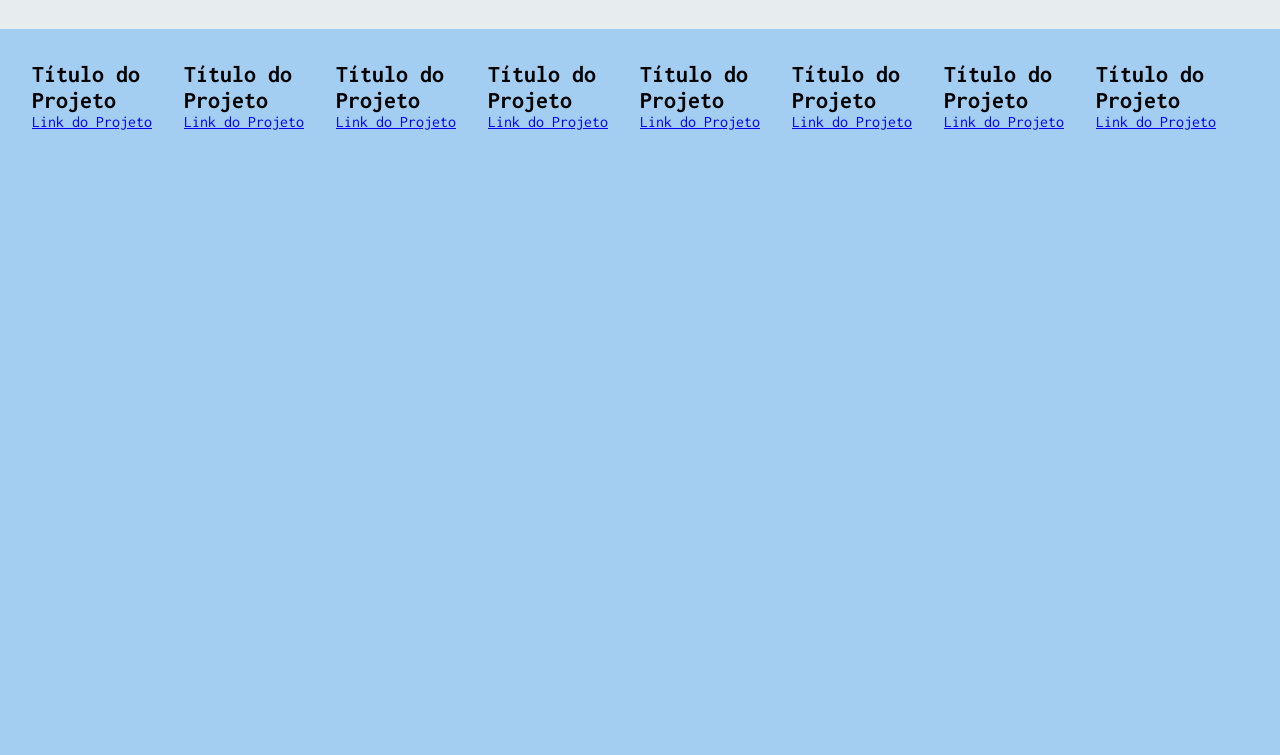
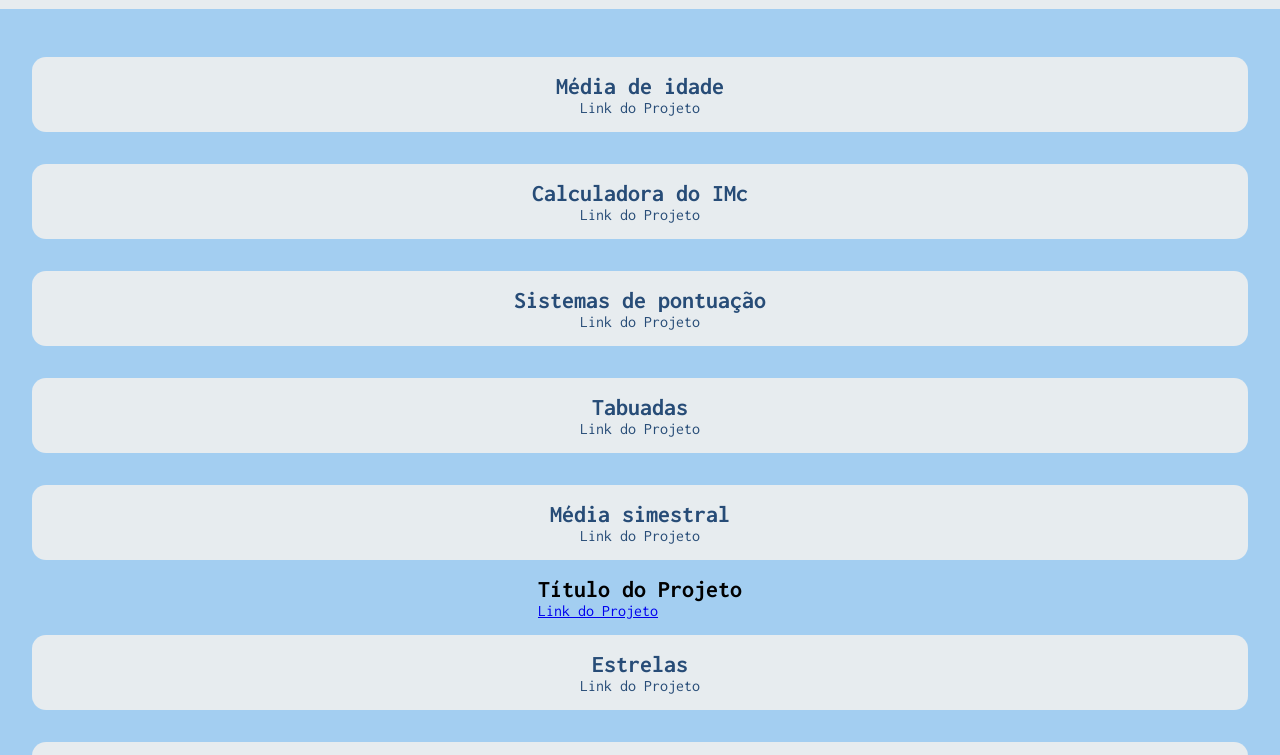
Before and after one commit to felipecardosopacheco/2-DS-html-js, a plain HTML site: page index.html in a window 1280 px wide. Shown: the part 92-847 px from the top of the page. Before the commit the page ends 800 px from the top, so only its background shows below. Drawn offline with nearby package versions, Linux system fonts and the light colour scheme.

Commit message:
Add files via upload

```diff
--- a/index.html
+++ b/index.html
@@ -9,43 +9,45 @@
 <body>
     <header>
         <h1>Projetos do 2º ano de DS</h1>
-        <h3>feito por Felipe Cardoso</h3>
     </header>
     <main>
         <section class="Projetos">
 <div class="cartao">
+    <h2>Média de idade</h2>
+  <a href="programa01.html"> Link do Projeto</a>
+</div>
+<div class="cartao">
+    <h2>Calculadora do IMc</h2>
+  <a href="programa02.html"> Link do Projeto</a>
+</div>
+<div class="cartao">
+    <h2>Sistemas de pontuação</h2>
+  <a href="programa03.html"> Link do Projeto</a>
+</div>
+<div class="cartao">
+    <h2>Tabuadas</h2>
+  <a href="programa07.html"> Link do Projeto</a>
+</div>
+<div class="cartao">
+    <h2>Média simestral</h2>
+  <a href="programa08.html"> Link do Projeto</a>
+</div>
+<div class="Numero Secreto 2">
     <h2>Título do Projeto</h2>
-  <a href="#"> Link do Projeto</a>
+  <a href="programa09.html"> Link do Projeto</a>
+</div>
+<div class="cartao">
+    <h2>Estrelas</h2>
+  <a href="programa10.html"> Link do Projeto</a>
 </div>
 <div class="cartao">
     <h2>Título do Projeto</h2>
-  <a href="#"> Link do Projeto</a>
-</div>
-<div class="cartao">
-    <h2>Título do Projeto</h2>
-  <a href="#"> Link do Projeto</a>
-</div>
-<div class="cartao">
-    <h2>Título do Projeto</h2>
-  <a href="#"> Link do Projeto</a>
-</div>
-<div class="cartao">
-    <h2>Título do Projeto</h2>
-  <a href="#"> Link do Projeto</a>
-</div>
-<div class="cartao">
-    <h2>Título do Projeto</h2>
-  <a href="#"> Link do Projeto</a>
-</div>
-<div class="cartao">
-    <h2>Título do Projeto</h2>
-  <a href="#"> Link do Projeto</a>
-</div>
-<div class="cartao">
-    <h2>Título do Projeto</h2>
-  <a href="#"> Link do Projeto</a>
+  <a href=""> Link do Projeto</a>
 </div>
         </section>
     </main>
+    <footer>
+      <h3> feito por Felipe C <a href="https://github.com/felipecardosopacheco"   ></a></h3>
+    </footer>
 </body>
 </html>
--- a/style.css
+++ b/style.css
@@ -18,7 +18,7 @@ body{
     background-color: var(--cor-1);
     font-family: var(--fonte-texto);
 }
-header{
+header, footer{
     background-color: var(--cor-3);
     text-align: center;
     padding: 2em;
@@ -31,4 +31,28 @@ header h1{
 .Projetos{
     padding: 2em;
     display: flex;
+    flex-direction: column;
+    align-items: center;
 }
+.cartao{
+    text-align: center;
+    background-color:var(--cor-3);
+    width: 100%;
+    margin: 1em 0;
+    color: var(--cor-2);
+    padding: 1em 0;
+    border-radius: 14px;
+}
+
+.cartao:hover{
+    background-color:var(--cor-2);
+}
+
+.cartao a{
+    text-decoration: none;
+    color: var(--cor-2);
+}
+footer a{
+    text-decoration: none;
+    color: var(--cor-2);
+}
```
